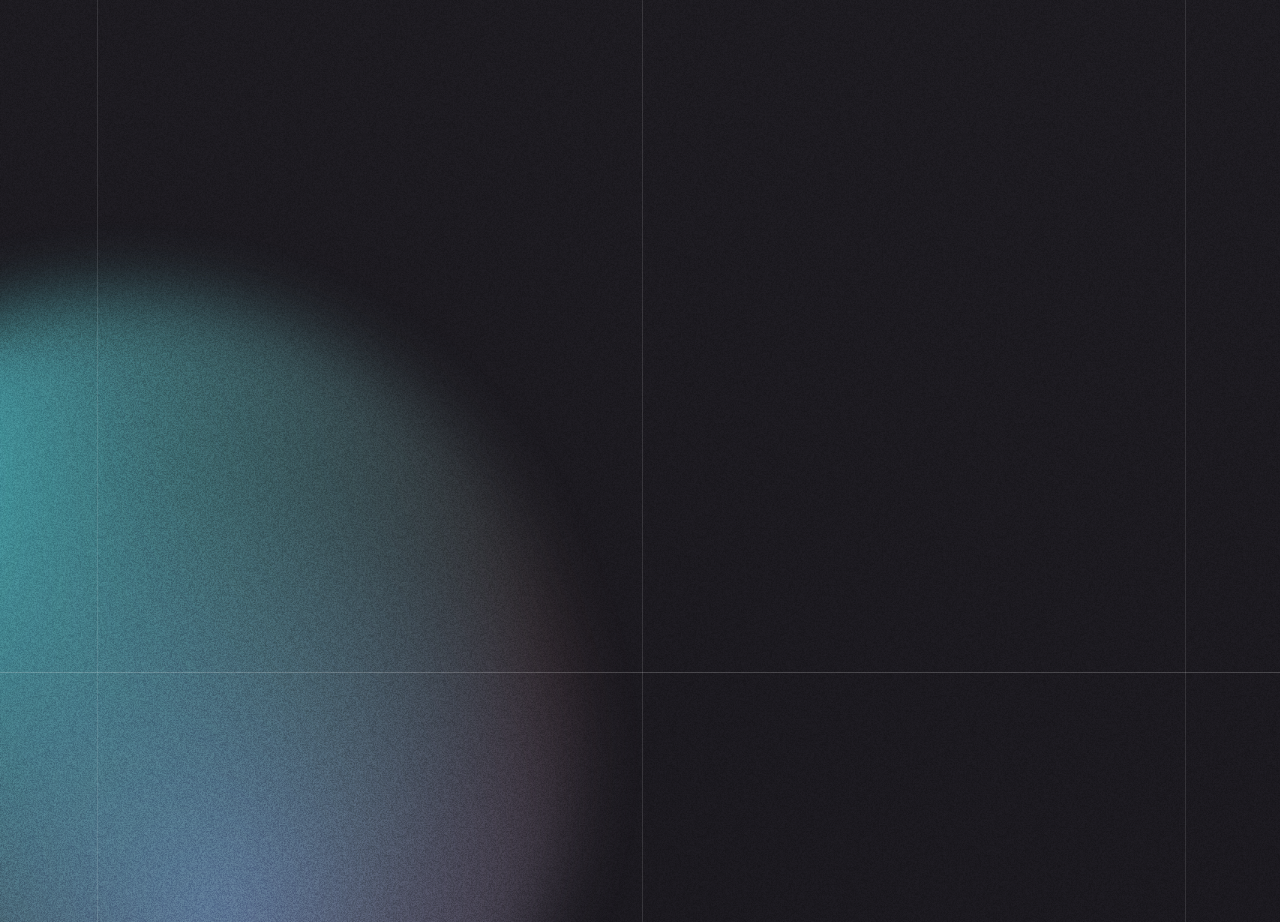
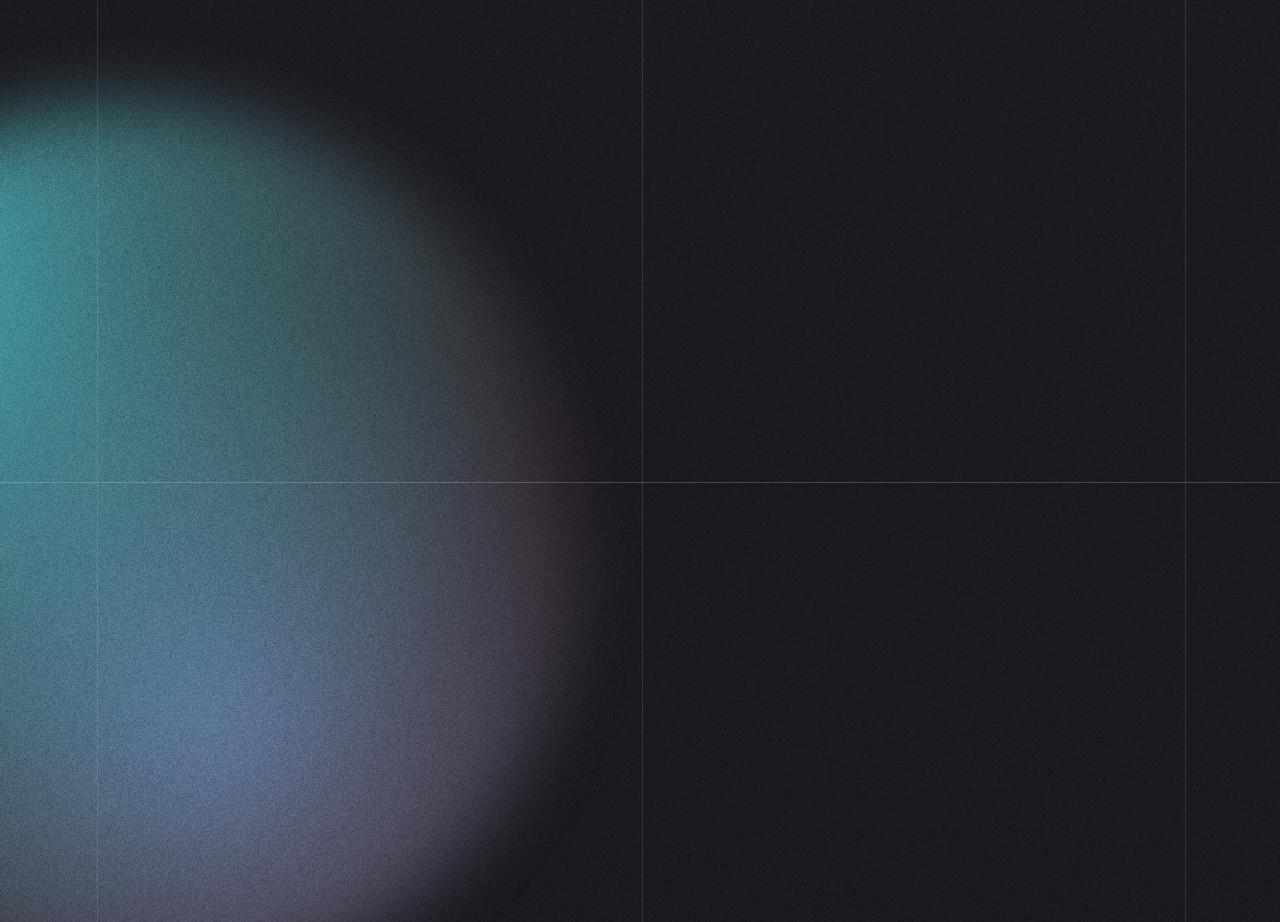
Before and after one commit to JovinLiu/Personal-Profile, a React (Vite) app: page / in a window 1280 px wide. Shown: the part 6060-6982 px from the top of the page. Built offline with nearby package versions, Linux system fonts and the light colour scheme; a web font is replaced by a local one.

Commit message:
20241221

```diff
--- a/src/Components/Skills.jsx
+++ b/src/Components/Skills.jsx
@@ -42,8 +42,8 @@ function Skills() {
         {skillArr.map((skill, i) => (
           <SkillsCard content={skill} key={i} />
         ))}
-        <GridPosition column="2 / -1" row="10 / 11">
-          <P id="skills-text-box-b" width="50vw" align="center" fontSize="1.5rem" lineHeight="4rem" marginTop="5rem" color="var(--light-0-75)">
+        <GridPosition column="3 / -1" row="10 / 11">
+          <P id="skills-text-box-b" width="22vw" align="center" fontSize="1.5rem" lineHeight="4rem" marginTop="5rem" color="var(--light-0-75)">
             Through my unwavering dedication, I am broadening my skill set and working towards mastering new programming languages.
           </P>
         </GridPosition>
```
